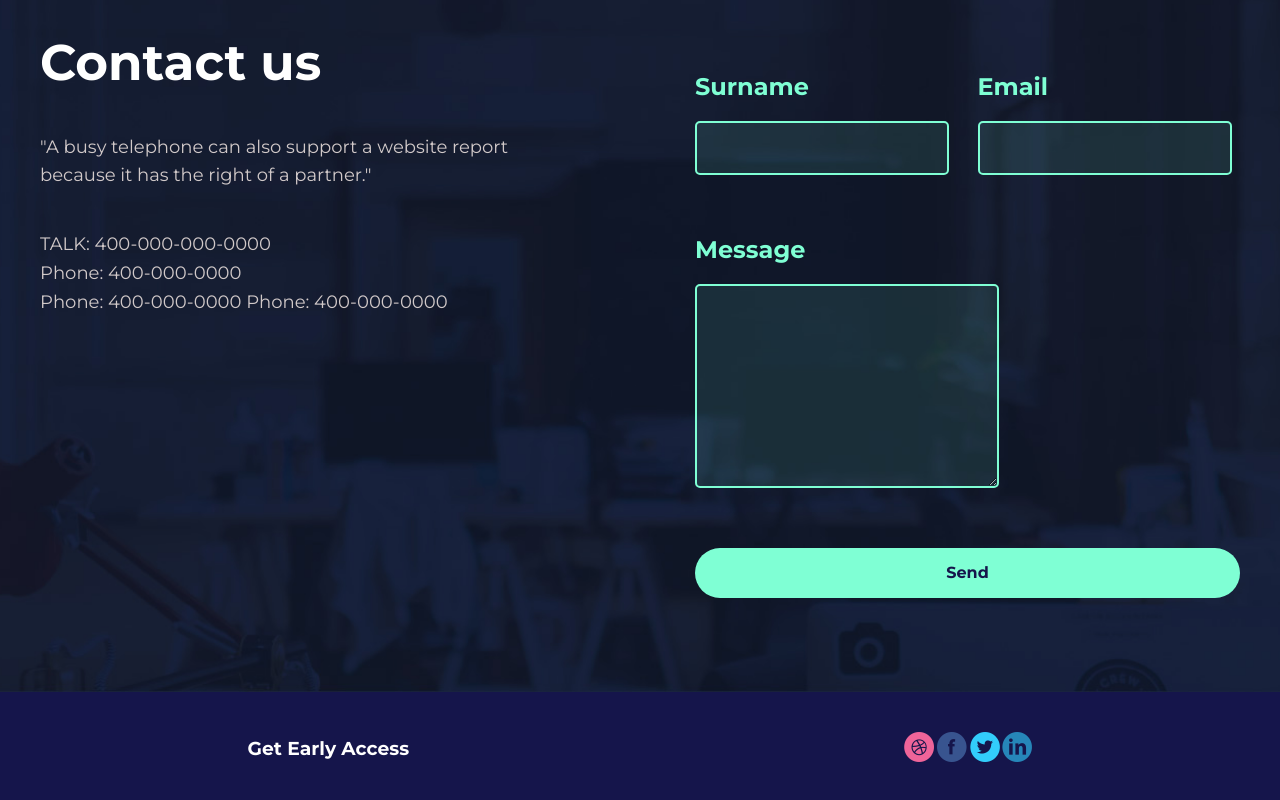
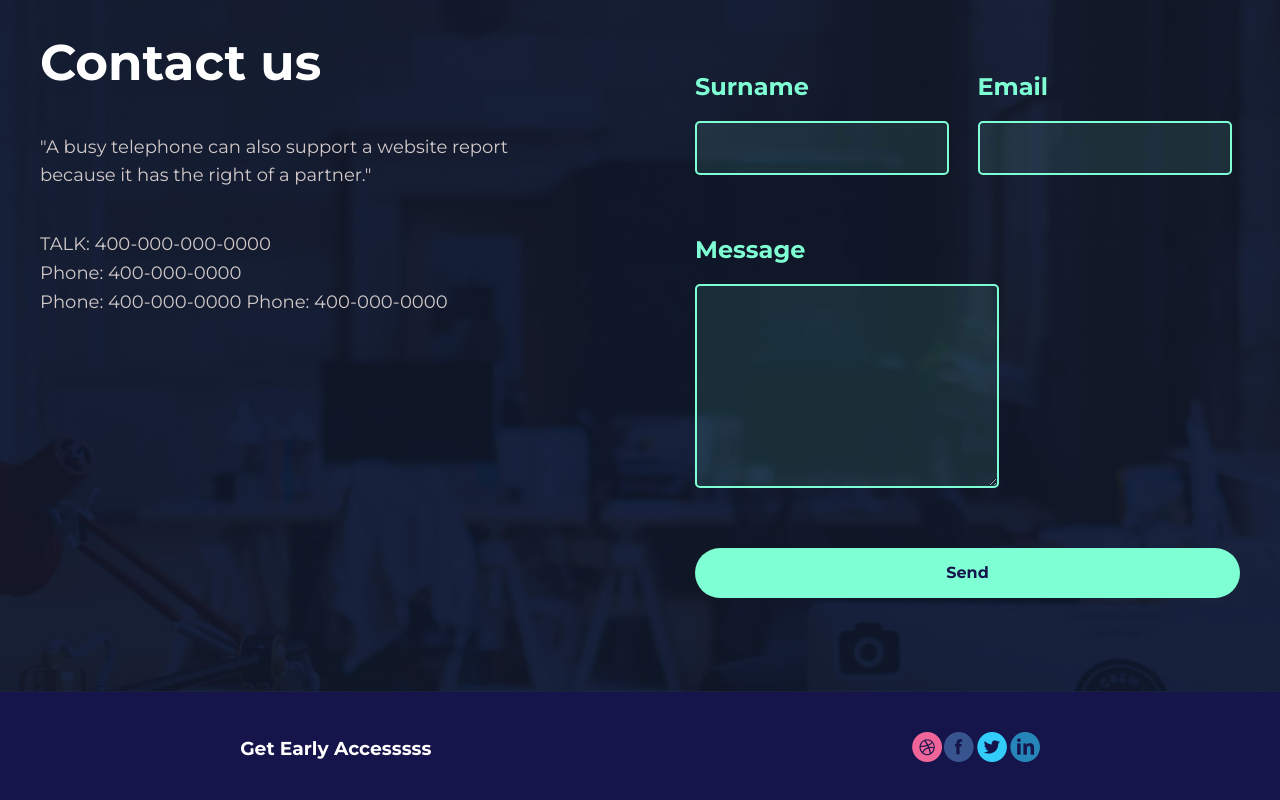
Before and after one commit to thomasx4/Proyecto-Axit, a plain HTML site: page index.html in a window 1280 px wide. Shown: the part 3090-3890 px from the top of the page. Drawn offline with Linux system fonts and the light colour scheme.

Commit message:
TD Original

```diff
--- a/index.html
+++ b/index.html
@@ -175,7 +175,7 @@
     </section>
 
     <footer class="main-footer">
-        <h3 class="footer-early-access">Get Early Access</h3>
+        <h3 class="footer-early-access">Get Early Accesssss</h3>
         <div class="social-media">
             <a href="#" class="social-icon"><img src="assets/images/Dribbble.png" alt="Dribbble"></a>
             <a href="#" class="social-icon"><img src="assets/images/Facebook.png" alt="Facebook"></a>
--- a/styles/style.css
+++ b/styles/style.css
@@ -531,4 +531,5 @@ html, body {
 
 .social-media .social-icon:hover {
     transform: translateY(-3px);
+
 }
```
